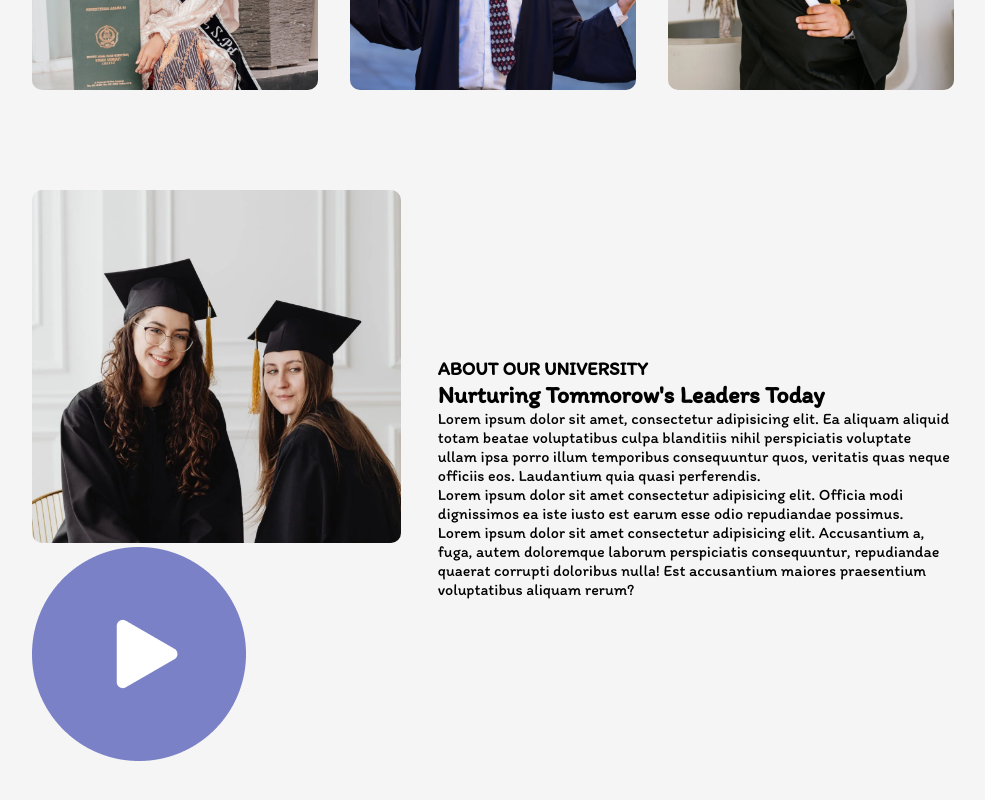
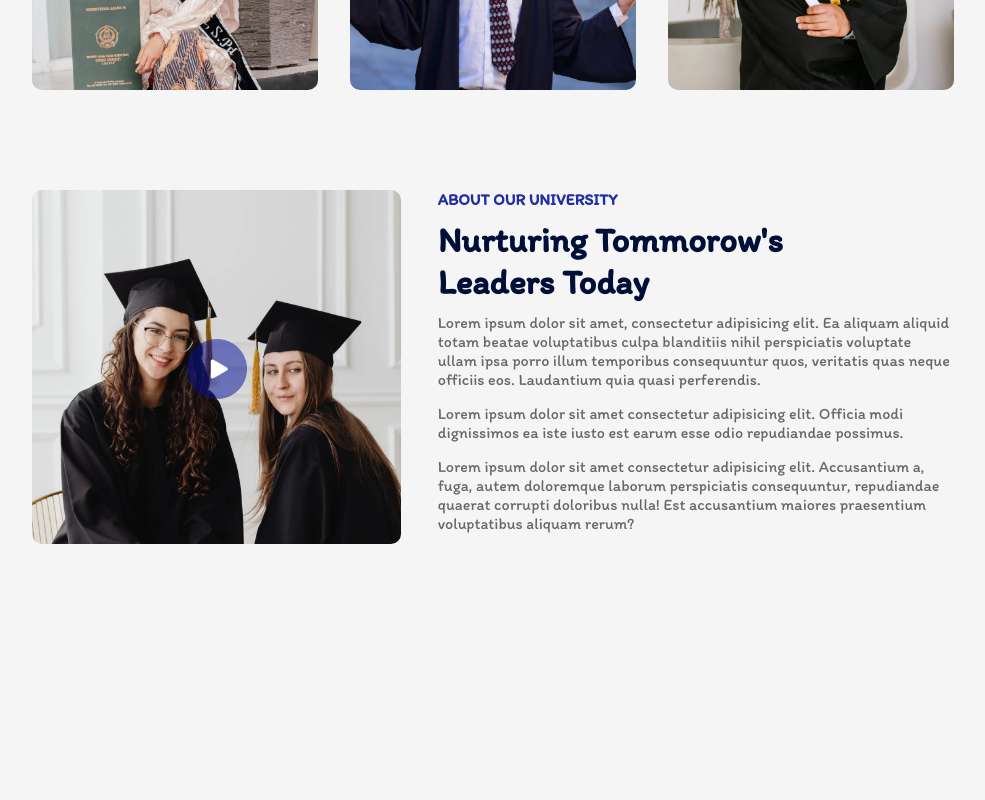
Before and after one commit to mercy-rotich/responsive_website, a React (Vite) app: page / in a window 1280 px wide. Shown: the part 1208-2008 px from the top of the page, without its empty margins (147-1132 px from the left). After the commit the page ends 1856 px from the top, so only its background shows below. Built offline with nearby package versions, Linux system fonts and the light colour scheme.

Commit message:
added the about section

```diff
--- a/src/Components/About/About.css
+++ b/src/Components/About/About.css
@@ -7,6 +7,7 @@
 }
 .about-left{
  flex-basis: 40%;
+ position: relative;
 }
 .about-right{
     flex-basis: 56%;
@@ -15,3 +16,25 @@
     width: 100%;
     border-radius: 10px;
 }
+.play-icon{
+    position: absolute;
+    width: 60px;
+    top: 50%;
+    left: 50%;
+    transform: translate(-50%,-50%);
+}
+.about h3{
+    font-weight: 600;
+    font-size: 16px;
+    color: #212ea0; ;
+}
+.about h2{
+    font-size: 35px;
+    color: #000F38;
+    margin: 10px 0;
+    max-width: 400px;
+}
+.about p{
+    color: #676767;
+    margin-bottom: 15px;
+}
--- a/src/Components/About/About.jsx
+++ b/src/Components/About/About.jsx
@@ -8,7 +8,7 @@ const About = () => {
     <div className='about'>
           <div className="about-left">
             <img src={about_icon} alt="" className='about-img'/>
-            <img src={play_icon} alt="" className='play-img'/>
+            <img src={play_icon} alt="" className='play-icon'/>
           </div>
           <div className="about-right">
          <h3>ABOUT OUR UNIVERSITY</h3>
--- a/src/Components/Navbar/Navbar.css
+++ b/src/Components/Navbar/Navbar.css
@@ -18,5 +18,5 @@ nav ul li{
     display: inline-block;
     list-style: none;
     margin: 5px 20px;
-    font-size: 16px;
+    font-size: 25px;
 }
```
